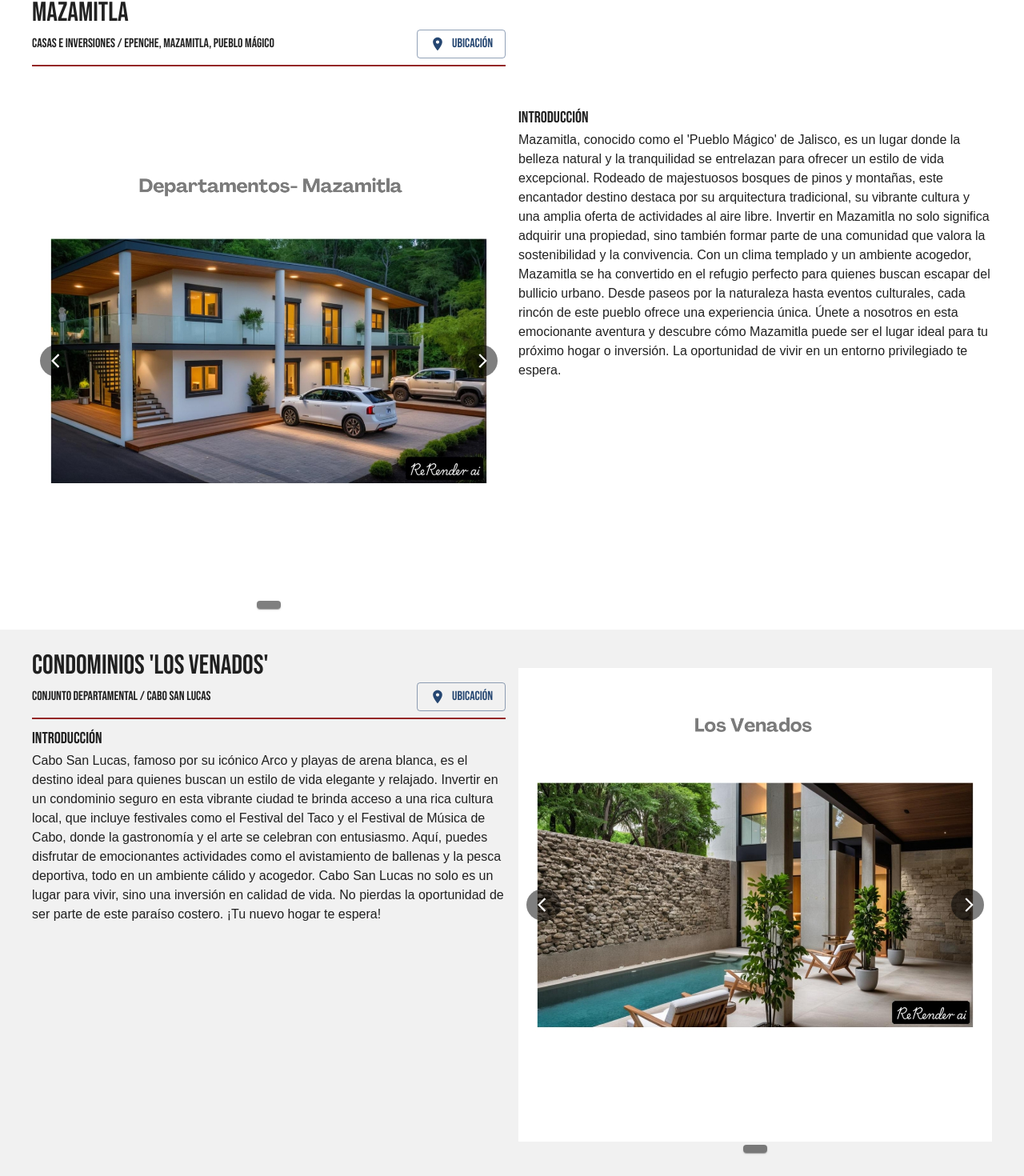
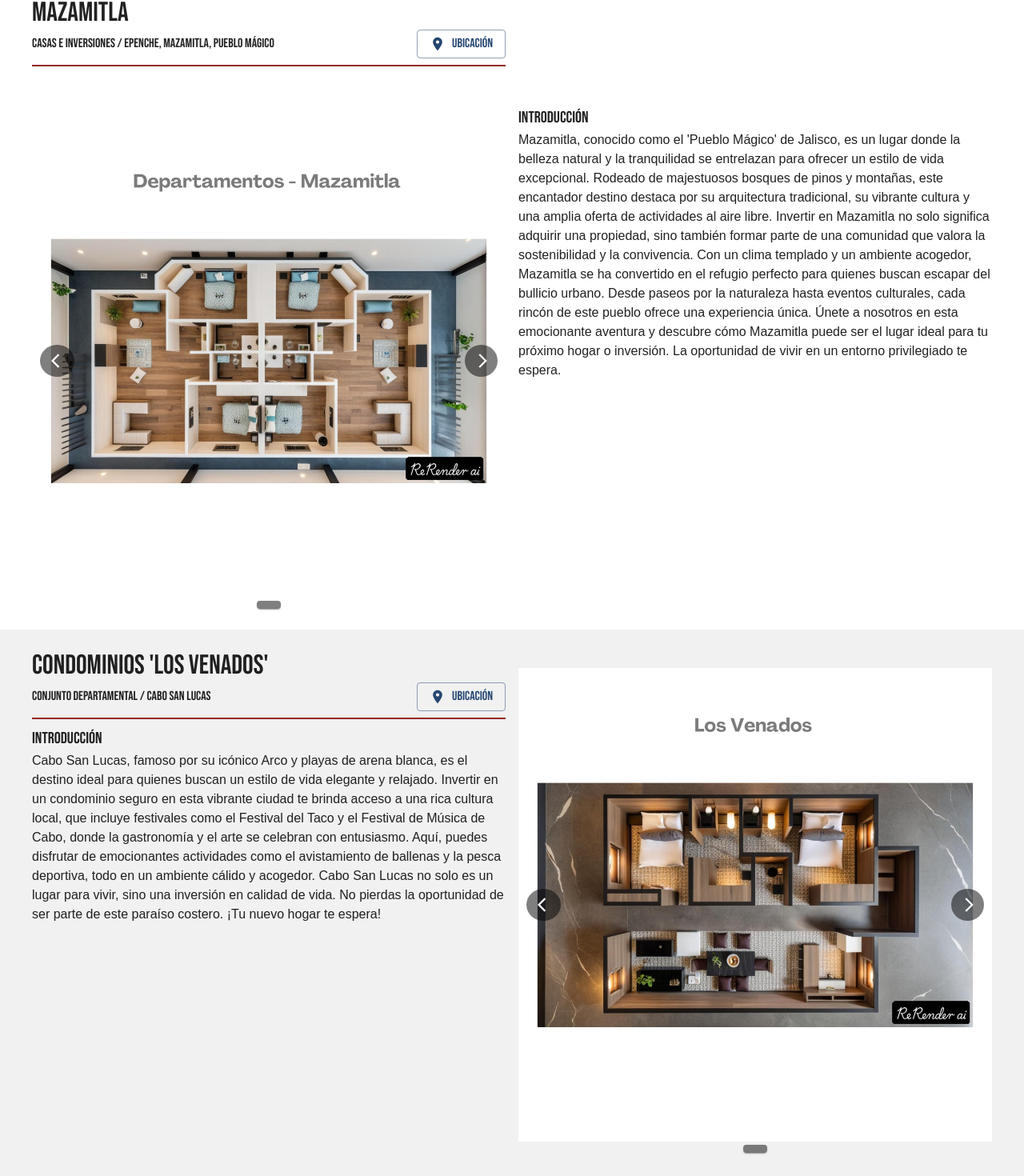
Before and after one commit to Oscar009/csingenierias, a Next.js app: page /projects in a window 1280 px wide. Shown: the part 989-2459 px from the top of the page at 80% size. Built offline with nearby package versions, Linux system fonts and the light colour scheme.

Commit message:
Added carousel

```diff
--- a/app/(screens)/projects/page.tsx
+++ b/app/(screens)/projects/page.tsx
@@ -3,7 +3,6 @@
 import { Button, Grid2, Typography } from '@mui/material';
 import React from 'react';
 import LocationOnIcon from '@mui/icons-material/LocationOn';
-import CustomCarousel from '@/app/components/Carousel/CustomCarusel';
 import { CustomDivider } from '@/app/components/CustomDivider/CustomDivider';
 import { itemsLosFresnos } from './photos/losfresnos';
 import { CustomSubTitle } from '@/app/components/Titles/CustomSubTitle/CustomSubTitle';
@@ -11,6 +10,7 @@
 import { itemsMazamitla } from './photos/mazamitla';
 import { itemsLosVenados } from './photos/losvenados';
 import AnimatedText from '@/app/components/Animated/AnimatedText';
+import CustomEmblaCarousel from '@/app/components/Carousel/CustomCarusel';
 
 const ProjectsPage = () => {
 
@@ -110,7 +110,7 @@
         </Grid2>
 
         <Grid2 size={{ xs: 12, sm: 12, md: 6 }}>
-          <CustomCarousel photos={itemsLosFresnos} />
+          <CustomEmblaCarousel photos={itemsLosFresnos} />
         </Grid2>
 
       </Grid2>
@@ -147,7 +147,7 @@
 
       <Grid2 container size={{ xs: 12 }} spacing={2} sx={{ paddingInline: 5 }}>
         <Grid2 size={{ xs: 12, sm: 12, md: 6 }}>
-          <CustomCarousel photos={itemsMazamitla} />
+          <CustomEmblaCarousel photos={itemsMazamitla} />
         </Grid2>
 
         <Grid2 size={{ xs: 12, sm: 12, md: 6 }}>
@@ -204,7 +204,7 @@
         </Grid2>
 
         <Grid2 size={{ xs: 12, sm: 12, md: 6 }}>
-          <CustomCarousel photos={itemsLosVenados} />
+          <CustomEmblaCarousel photos={itemsLosVenados} />
         </Grid2>
       </Grid2>
 
--- a/app/components/Carousel/CustomCarusel.tsx
+++ b/app/components/Carousel/CustomCarusel.tsx
@@ -1,48 +1,51 @@
-// components/CustomCarousel.tsx
-import React, { useState } from 'react';
+// components/EmblaCarousel.tsx
+import React, { useEffect, useCallback } from 'react';
+import useEmblaCarousel from 'embla-carousel-react';
+import Autoplay from 'embla-carousel-autoplay';
 import { Box, IconButton, Typography, Paper } from '@mui/material';
 import { ArrowBackIos, ArrowForwardIos } from '@mui/icons-material';
 import Image from 'next/image';
 
-// Definición de tipos para los items del carrusel
-export interface CarouselItem {
-  src: string;
-  altText: string;
-  caption: string;
+interface EmblaCarouselProps {
+  photos: any[];
 }
 
-interface CustomCarouselProps {
-  photos: CarouselItem[];
+const CustomEmblaCarousel = ({ photos }: EmblaCarouselProps) => {
+  const [emblaRef, emblaApi] = useEmblaCarousel({ loop: true }, [Autoplay({ delay: 4000, stopOnInteraction: true })]);
+
+  const scrollPrev = useCallback(() => {
+    if (emblaApi) emblaApi.scrollPrev();
+  }, [emblaApi]);
+
+  const scrollNext = useCallback(() => {
+    if (emblaApi) emblaApi.scrollNext();
+  }, [emblaApi]);
+
+  useEffect(() => {
+    if (emblaApi) {
+      emblaApi.on('select', () => {
+        // Aquí puedes agregar lógica adicional si es necesario
+      });
     }
-
-const CustomCarousel = ({ photos }: CustomCarouselProps) => {
-  const [activeIndex, setActiveIndex] = useState(0);
-
-  const nextSlide = (): void => {
-    setActiveIndex((prevIndex) => (prevIndex + 1) % photos.length);
-  };
-
-  const prevSlide = (): void => {
-    setActiveIndex((prevIndex) => (prevIndex === 0 ? photos.length - 1 : prevIndex - 1));
-  };
+  }, [emblaApi]);
 
   return (
     <Box position="relative" width="100%" maxWidth="1800px" margin="auto" overflow="hidden">
+      <Box ref={emblaRef} overflow="hidden">
+        <Box display="flex">
           {photos.map((item, index) => (
             <Box
               key={index}
-          display={activeIndex === index ? 'block' : 'none'}
+              flex="0 0 100%"
               position="relative"
               width="100%"
-          height={{ xs: '50vh', sm: '60vh', md: '70vh', lg: '80vh' }} // Altura flexible según el viewport
+              height={{ xs: '50vh', sm: '60vh', md: '70vh', lg: '80vh' }}
             >
-          {activeIndex === index && (
               <Box
                 position="relative"
                 width="100%"
                 height="100%"
                 sx={{
-                // Evita la deformación de imágenes verticales o muy anchas
                   '& img': {
                     objectFit: 'contain',
                     width: '100%',
@@ -55,17 +58,33 @@
                   alt={item.altText}
                   fill
                   objectFit="contain"
-                priority={index === activeIndex} // Prioriza la carga de la imagen actual
+                  priority={index === 0} // Prioriza la carga de la primera imagen
                   placeholder="blur"
                   blurDataURL={item.src}
                 />
               </Box>
-          )}
+              <Paper
+                sx={{
+                  position: 'absolute',
+                  bottom: '10px',
+                  left: '50%',
+                  transform: 'translateX(-50%)',
+                  padding: '5px 15px',
+                  backgroundColor: 'rgba(0, 0, 0, 0.5)',
+                  color: 'white',
+                }}
+              >
+                <Typography variant="h6" textAlign="center">
+                  {item.caption}
+                </Typography>
+              </Paper>
             </Box>
           ))}
+        </Box>
+      </Box>
 
       <IconButton
-        onClick={prevSlide}
+        onClick={scrollPrev}
         sx={{
           position: 'absolute',
           top: '50%',
@@ -82,7 +101,7 @@
       </IconButton>
 
       <IconButton
-        onClick={nextSlide}
+        onClick={scrollNext}
         sx={{
           position: 'absolute',
           top: '50%',
@@ -97,24 +116,8 @@
       >
         <ArrowForwardIos sx={{ marginLeft: '1px', paddingLeft: '3px' }} />
       </IconButton>
-
-      <Paper
-        sx={{
-          position: 'absolute',
-          bottom: '10px',
-          left: '50%',
-          transform: 'translateX(-50%)',
-          padding: '5px 15px',
-          backgroundColor: 'rgba(0, 0, 0, 0.5)',
-          color: 'white',
-        }}
-      >
-        <Typography variant="h6" textAlign="center">
-          {photos[activeIndex].caption}
-        </Typography>
-      </Paper>
     </Box>
   );
 };
 
-export default CustomCarousel;
+export default CustomEmblaCarousel;
--- a/package.json
+++ b/package.json
@@ -17,6 +17,9 @@
     "@mui/material": "^6.1.3",
     "@types/nodemailer": "^6.4.16",
     "dotenv": "^16.4.5",
+    "embla-carousel": "^8.5.2",
+    "embla-carousel-autoplay": "^8.5.2",
+    "embla-carousel-react": "^8.5.2",
     "framer-motion": "^12.0.6",
     "next": "^15.0.3",
     "nodemailer": "^6.9.16",
```
Also changed, not shown: 1 other file (tests, documents, lock files or other folders). Lines whose indentation alone changed are shown as unchanged.
